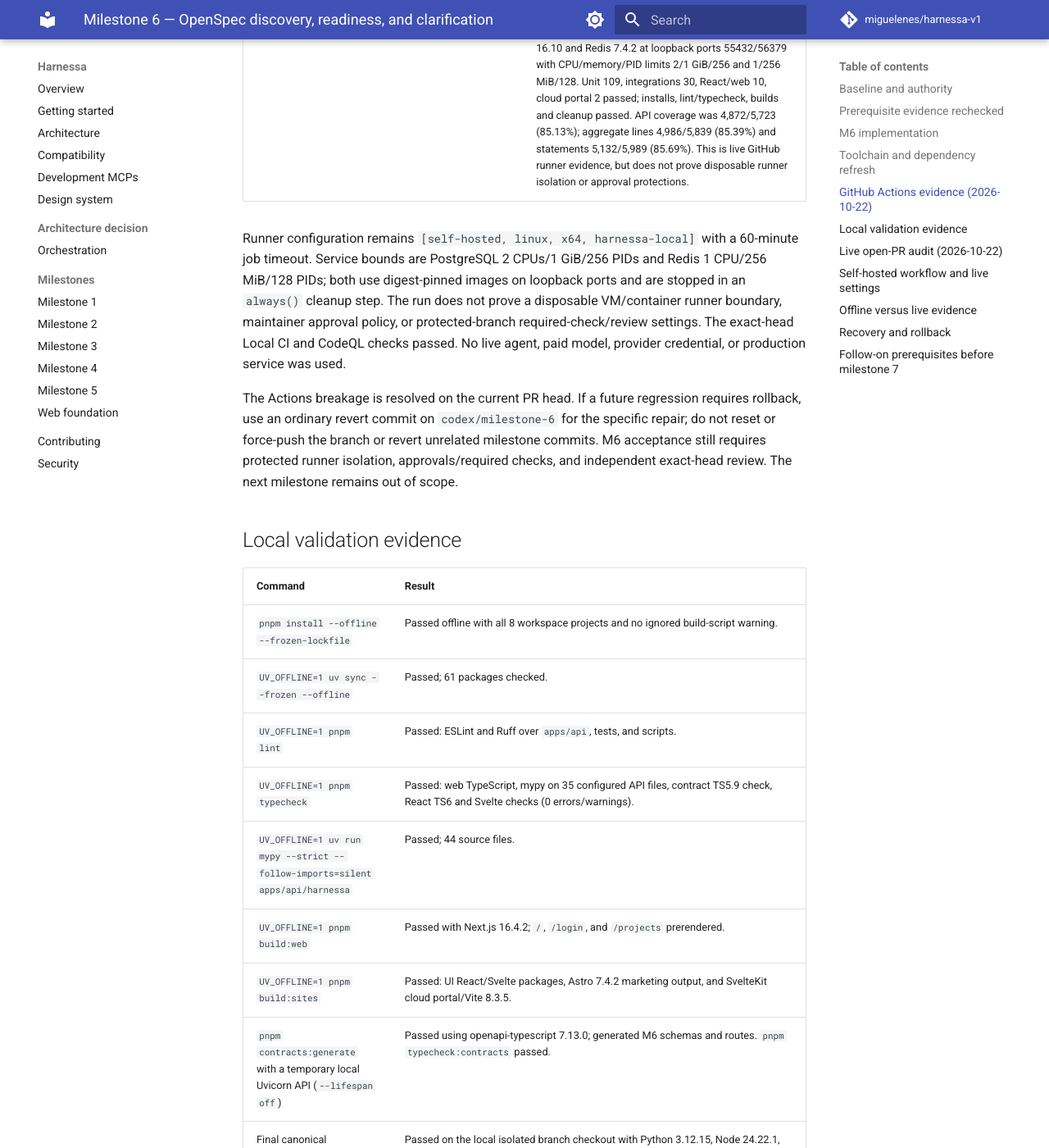
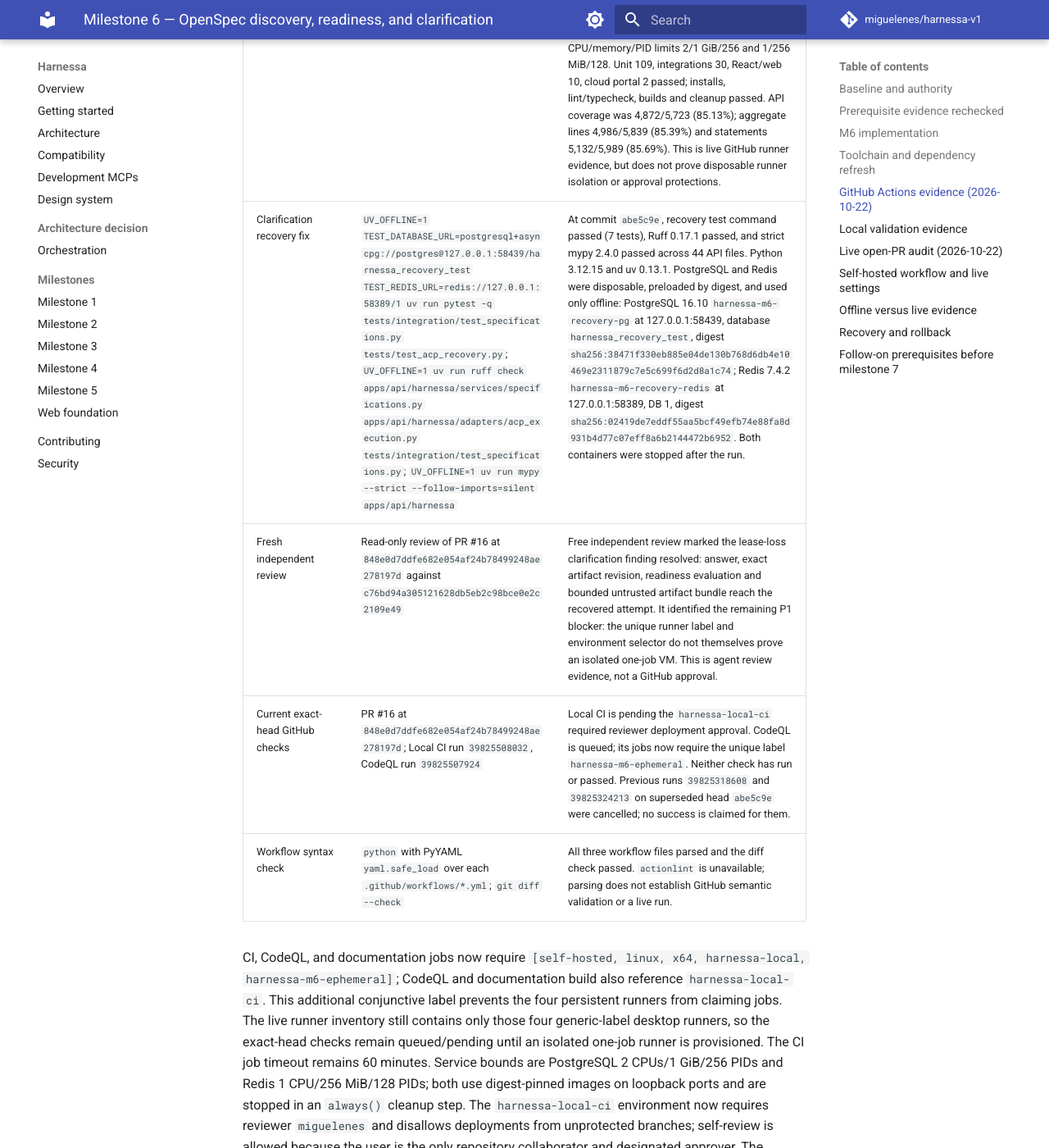
Before and after one commit to miguelenes/harnessa-v1, an MkDocs documentation site: the page built from docs/milestones/06.md, in a window 1280 px wide and 1400 px high, scrolled down 5366 px. Shown: the whole window at 82% size. Built offline with MkDocs 1.6.1 and Material for MkDocs 9.7.7, drawn with Linux system fonts in a browser that asks for light colours; comment, search, counter and statistics services are not loaded; some of the changed text lies outside the part shown.

Commit message:
docs: update milestone 6 review and runner status

```diff
--- a/docs/milestones/06.md
+++ b/docs/milestones/06.md
@@ -1,6 +1,6 @@
 # Milestone 6 — OpenSpec discovery, readiness, and clarification
 
-**Status: active / partial. Acceptance is not met.** API and aggregate coverage exceed the 85% line and statement gates in both the local canonical run and completed exact-head GitHub Actions runs. Push and PR workflows passed on `de725e9bde3b92ad15f34d23cd5eeaf1a0ddc84a`. The repository still lacks approval protection, runner isolation evidence, independent review, and required-check settings needed for safe self-hosted execution and merge. The M6 prompt remains at `planning/prompts/06-openspec.md`; neither the planning index nor any earlier milestone status or archive was changed. Work stops before milestone 7.
+**Status: active / partial. Acceptance is not met.** API and aggregate coverage exceed the 85% line and statement gates in the local canonical run and earlier completed exact-head GitHub Actions runs. PR #16 now has a recovery fix and an isolated-runner/environment gate, but its newest Local CI and CodeQL checks have not run: the environment approval is pending and no runner with the new unique label is registered. Independent review resolved the recovery finding and confirmed these execution blockers. Keep this milestone active; do not update the planning index or archive the prompt until all acceptance evidence is complete. Work stops before milestone 7.
 
 ## Baseline and authority
 
@@ -51,7 +51,7 @@
 
 ## GitHub Actions evidence (2026-10-22)
 
-The live PR is [#16](https://github.com/miguelenes/harnessa-v1/pull/16), targeting `main`. The latest completed Actions/code-fix revision at time of writing was `aa58194390a33a15d385f1cc23bf32c76b8cbc11` (`fix: validate cloud portal GitHub links`); this evidence update was subsequently committed as `aee05a8`. The worktree was clean before the URL fix and no unrelated changes were present. The workflow changes, URL assertion fix, and evidence update are pushed to `codex/milestone-6`; `main` was not modified.
+The live PR is [#16](https://github.com/miguelenes/harnessa-v1/pull/16), targeting `main`. The latest completed Actions evidence remains on earlier heads listed below. Recovery fix `abe5c9ee3957b1c07821f6477b701fddd1c777bd` and isolated-runner workflow change `848e0d7ddfe682e054af24b78499248ae278197d` are pushed to `codex/milestone-6`; `main` was not modified. At `848e0d7`, PR Local CI run `39825508032` is pending its protected environment, and CodeQL run `39825507924` is queued for a runner with the new label. Neither is a passing check.
 
 | Check/evidence | Exact command or configuration | Result and limits |
 |---|---|---|
@@ -60,10 +60,14 @@
 | CodeQL | `.github/workflows/codeql.yml`, CodeQL Action v4 pinned at `9b3254085494b55a0f7c4c2b3d2d52cc712ce370`, with Node.js 26.12.0 set up before JavaScript/TypeScript extraction. | Run `39818618102` passed Python and JavaScript/TypeScript analysis on the exact head above. The CodeQL check run also passed. |
 | CodeQL alert repair | Replaced `href.includes("github.com")` in `tests/web/svelte.test.ts` with URL parsing and exact `hostname === "github.com"`. Local command: `pnpm exec vitest run --config apps/cloud-portal/vitest.config.ts tests/web/svelte.test.ts`. | 1 file and 2 tests passed. This removed the new high-severity “Incomplete URL substring sanitization” CodeQL finding on the cloud-portal URL assertion. |
 | Exact-head Local CI success | Workflow `.github/workflows/ci.yml`; canonical `pnpm test` plus lint, typecheck, and builds | Push run `39822630551` and PR run `39822640902` both passed on `de725e9bde3b92ad15f34d23cd5eeaf1a0ddc84a`. The PR job ran on `harnessa-v1-desktop-pc-2` (`self-hosted`, `linux`, `x64`, `harnessa-local`); Node 26.12.0, Python 3.14.4 host with uv-selected Python 3.12.15, uv 0.13.1, pnpm 10.34.7, pytest 9.1.1, xdist 3.8.0, pytest-cov 7.1.0. It provisioned PostgreSQL 16.10 and Redis 7.4.2 at loopback ports 55432/56379 with CPU/memory/PID limits 2/1 GiB/256 and 1/256 MiB/128. Unit 109, integrations 30, React/web 10, cloud portal 2 passed; installs, lint/typecheck, builds and cleanup passed. API coverage was 4,872/5,723 (85.13%); aggregate lines 4,986/5,839 (85.39%) and statements 5,132/5,989 (85.69%). This is live GitHub runner evidence, but does not prove disposable runner isolation or approval protections. |
+| Clarification recovery fix | `UV_OFFLINE=1 TEST_DATABASE_URL=postgresql+asyncpg://postgres@127.0.0.1:58439/harnessa_recovery_test TEST_REDIS_URL=redis://127.0.0.1:58389/1 uv run pytest -q tests/integration/test_specifications.py tests/test_acp_recovery.py`; `UV_OFFLINE=1 uv run ruff check apps/api/harnessa/services/specifications.py apps/api/harnessa/adapters/acp_execution.py tests/integration/test_specifications.py`; `UV_OFFLINE=1 uv run mypy --strict --follow-imports=silent apps/api/harnessa` | At commit `abe5c9e`, recovery test command passed (7 tests), Ruff 0.17.1 passed, and strict mypy 2.4.0 passed across 44 API files. Python 3.12.15 and uv 0.13.1. PostgreSQL and Redis were disposable, preloaded by digest, and used only offline: PostgreSQL 16.10 `harnessa-m6-recovery-pg` at 127.0.0.1:58439, database `harnessa_recovery_test`, digest `sha256:38471f330eb885e04de130b768d6db4e10469e2311879c7e5c699f6d2d8a1c74`; Redis 7.4.2 `harnessa-m6-recovery-redis` at 127.0.0.1:58389, DB 1, digest `sha256:02419de7eddf55aa5bcf49efb74e88fa8d931b4d77c07eff8a6b2144472b6952`. Both containers were stopped after the run. |
+| Fresh independent review | Read-only review of PR #16 at `848e0d7ddfe682e054af24b78499248ae278197d` against `c76bd94a305121628db5eb2c98bce0e2c2109e49` | Free independent review marked the lease-loss clarification finding resolved: answer, exact artifact revision, readiness evaluation and bounded untrusted artifact bundle reach the recovered attempt. It identified the remaining P1 blocker: the unique runner label and environment selector do not themselves prove an isolated one-job VM. This is agent review evidence, not a GitHub approval. |
+| Current exact-head GitHub checks | PR #16 at `848e0d7ddfe682e054af24b78499248ae278197d`; Local CI run `39825508032`, CodeQL run `39825507924` | Local CI is pending the `harnessa-local-ci` required reviewer deployment approval. CodeQL is queued; its jobs now require the unique label `harnessa-m6-ephemeral`. Neither check has run or passed. Previous runs `39825318608` and `39825324213` on superseded head `abe5c9e` were cancelled; no success is claimed for them. |
+| Workflow syntax check | `python` with PyYAML `yaml.safe_load` over each `.github/workflows/*.yml`; `git diff --check` | All three workflow files parsed and the diff check passed. `actionlint` is unavailable; parsing does not establish GitHub semantic validation or a live run. |
 
-Runner configuration remains `[self-hosted, linux, x64, harnessa-local]` with a 60-minute job timeout. Service bounds are PostgreSQL 2 CPUs/1 GiB/256 PIDs and Redis 1 CPU/256 MiB/128 PIDs; both use digest-pinned images on loopback ports and are stopped in an `always()` cleanup step. The run does not prove a disposable VM/container runner boundary, maintainer approval policy, or protected-branch required-check/review settings. The exact-head Local CI and CodeQL checks passed. No live agent, paid model, provider credential, or production service was used.
+CI, CodeQL, and documentation jobs now require `[self-hosted, linux, x64, harnessa-local, harnessa-m6-ephemeral]`; CodeQL and documentation build also reference `harnessa-local-ci`. This additional conjunctive label prevents the four persistent runners from claiming jobs. The live runner inventory still contains only those four generic-label desktop runners, so the exact-head checks remain queued/pending until an isolated one-job runner is provisioned. The CI job timeout remains 60 minutes. Service bounds are PostgreSQL 2 CPUs/1 GiB/256 PIDs and Redis 1 CPU/256 MiB/128 PIDs; both use digest-pinned images on loopback ports and are stopped in an `always()` cleanup step. The `harnessa-local-ci` environment now requires reviewer `miguelenes` and disallows deployments from unprotected branches; self-review is allowed because the user is the only repository collaborator and designated approver. The `Protect main` ruleset requires PRs, resolved review threads, strict `Local CI` and `CodeQL` checks, and prohibits force pushes/deletion; required approval count remains 0 because the PR author is also the sole GitHub collaborator. No workflow was approved on the user's behalf. Independent agent review is recorded above but is not a formal GitHub approval. No live agent, paid model, provider credential, or production service was used.
 
-The Actions breakage is resolved on the current PR head. If a future regression requires rollback, use an ordinary revert commit on `codex/milestone-6` for the specific repair; do not reset or force-push the branch or revert unrelated milestone commits. M6 acceptance still requires protected runner isolation, approvals/required checks, and independent exact-head review. The next milestone remains out of scope.
+The earlier coverage-gate Actions failure was corrected and passed on exact head `de725e9`. The newest recovery and workflow changes still require approval and a one-job isolated runner before exact-head CI can verify them. If a future regression requires rollback, use an ordinary revert commit on `codex/milestone-6` for the specific repair; do not reset or force-push the branch or revert unrelated milestone commits. M6 acceptance still requires protected runner isolation, approved deployment, passing exact-head checks, and the remaining acceptance evidence. The next milestone remains out of scope.
 
 ## Local validation evidence
 
@@ -127,18 +131,18 @@
 
 ## Self-hosted workflow and live settings
 
-- `.github/workflows/ci.yml` defines check name `Local CI` for pushes to all branches, pull requests targeting `main`, and merge groups. It runs only on `[self-hosted, linux, x64, harnessa-local]`; serializes with non-cancelling concurrency; uses read-only repository permissions and `persist-credentials: false`; rejects fork PRs before checkout; pins checkout v7.0.1 (`3d3c42e5aac5ba805825da76410c181273ba90b1`) and setup-node v7.1.0 (`949feb2413d6458794dcd2491c4babbbce0c15c1`) to full SHAs; uses Node 26.12.0; and runs install, lint, typecheck, builds, and canonical tests.
+- `.github/workflows/ci.yml` defines check name `Local CI` for pushes to all branches, pull requests targeting `main`, and merge groups. It now requires `[self-hosted, linux, x64, harnessa-local, harnessa-m6-ephemeral]` and environment `harnessa-local-ci`; serializes with non-cancelling concurrency; uses read-only repository permissions and `persist-credentials: false`; rejects fork PRs before checkout; pins checkout v7.0.1 (`3d3c42e5aac5ba805825da76410c181273ba90b1`) and setup-node v7.1.0 (`949feb2413d6458794dcd2491c4babbbce0c15c1`) to full SHAs; uses Node 26.12.0; and runs install, lint, typecheck, builds, and canonical tests. CodeQL uses the same unique label and environment. Documentation build/deploy also require the unique runner label; build waits on the protected environment.
 - CI provisions disposable PostgreSQL 16.10 and Redis 7.4.2 by immutable digests, loopback-only on 55432/56379, with CPU 2/1, memory 1 GiB/256 MiB and PID limits 256/128; `--pull=never` prevents job-time image pulls. Local integration used the same digests and limits on ports 58432/58379, database `harnessa_m6_spec_test`, Redis DB 1.
-- The PR Actions job ran on `harnessa-v1-desktop-pc-2` with labels `[self-hosted, linux, x64, harnessa-local]`. Runner registration does not establish that it is ephemeral, isolated for one job, or unprivileged. The job executes repository code directly as the runner user and can invoke that user’s rootless Podman CLI; no evidence of a disposable VM/runner boundary was available. Both exact-head Local CI events completed successfully.
-- The active `Protect main` ruleset applies only to `refs/heads/main` and requires PRs, but currently requires **0 approvals and 0 status checks**. Branch-protection API returned 404 (no legacy branch protection). The `harnessa-local-ci` environment exists but has no protection rules or reviewer requirement. Referencing an environment name in YAML does not create approval protection.
-- No configured workflow integration starts an independent code-review agent, applies its fixes, or repeats the three-round exact-head review loop. PR #16 is open and its exact-head Local CI and CodeQL checks pass; it has not been merged. Therefore push-to-merge acceptance is not met. Before internal PR execution and merge, an administrator must configure an approval-protected environment, isolated one-job runner boundary, required `Local CI` status and review requirements on `main`, and the authorized review-agent integration. Do not treat the runner label or YAML parse as proof of these controls.
+- Earlier PR Actions ran on `harnessa-v1-desktop-pc-2` with generic labels `[self-hosted, linux, x64, harnessa-local]`. These four persistent desktop runners are online and can execute repository code as the runner user with its rootless Podman CLI; they are not accepted as isolated one-job runners. No runner advertising `harnessa-m6-ephemeral` is registered. A disposable KVM VM with a one-job runner remains to be provisioned and evidenced before the new queued jobs can run.
+- The active `Protect main` ruleset applies only to `refs/heads/main`, requires pull requests, resolved review threads, strict `Local CI` and `CodeQL` status checks, and disallows deletion/non-fast-forward updates. It requires **0 formal PR approvals** because `miguelenes` is both sole repository collaborator and PR author; the user's explicit choice makes them the environment approver. The `harnessa-local-ci` environment has a required reviewer `miguelenes`, `prevent_self_review=false`, and protected-branch-only policy. GitHub deployment approval remains pending on the latest Local CI run. The environment/API configuration is live evidence; it is not proof that a job ran safely.
+- No configured workflow integration starts an independent code-review agent, applies its fixes, or repeats the three-round exact-head review loop. PR #16 is open; current Local CI is pending approval and CodeQL is queued without a matching runner. Therefore push-to-merge acceptance is not met. Provision the isolated one-job runner, let the user approve the environment deployment, then verify all checks and rerun review on the exact final head. Do not treat the runner label or YAML parse as proof of these controls.
 
 ## Offline versus live evidence
 
 - **Fixture/offline:** deterministic OpenSpec topic/bundle/readiness, authenticated M6 API flow, actual local OpenSpec CLI validation, fake Architect output, durable question/answer/revision behavior, Git search/explorer, stale-base invalidation before scheduler claim, and fake-router ACP paths. These are local fixture results; the fake Architect does not establish a live model result.
 - **Live model/agent:** no provider call, paid call, or real OpenCode 1.19.4 run occurred. `OPENSPEC_MODEL_ALIAS` was not configured. The required provider credential/route and spending authorization were unavailable for a live Architect result. `podman image exists` for `ghcr.io/anomalyco/opencode:1.19.4@sha256:bf8e2b5f785166a12a26cbb34ef1a2d35403368438efe036fd16c795a975c505` returned exit 1; no image pull was made. M5’s OpenCode 2.0.32 fake-router result remains the last live-agent transport evidence; it is not evidence for the 1.19.4 image or a real provider.
-- **GitHub/runner:** read-only live PR/ruleset/runner inventory was refreshed, and three PR branches received the narrow CodeQL fixes recorded above. Live exact-head M6 CI and CodeQL passed on PR #16. No independent M6 review or merge occurred. The `harnessa-local-ci` environment exists but has no protection rules; GitHub Pages is also configured.
-- **Production:** no application deployment, production migration, production data change, or user repository write occurred.
+- **GitHub/runner:** live PR/ruleset/runner/environment inventory was refreshed. Previous exact-head M6 CI and CodeQL passed at `5d61a87`; the latest exact-head jobs at `848e0d7` are pending/queued and have not run. A free read-only review resolved the recovery issue. The user is the configured environment reviewer; no deployment approval was granted during this turn. The four existing generic-label runners are not isolated and cannot claim the new unique-label jobs. No merge occurred. GitHub Pages is configured separately.
+- **Production/GitHub writes:** no application deployment, production migration, or production data change occurred. Commits were pushed only to `codex/milestone-6`; `main` was not written.
 
 ## Recovery and rollback
 
@@ -148,8 +152,8 @@
 
 ## Follow-on prerequisites before milestone 7
 
-1. Local and live exact-head Actions line and statement coverage exceed 85%; keep the threshold unchanged. Push run `39822630551` and PR run `39822640902` passed on `de725e9bde3b92ad15f34d23cd5eeaf1a0ddc84a`.
-2. The M6 branch and PR #16 are pushed, with exact-head CI passing. Configure/prove the protected self-hosted execution environment, one-job isolation, required `Local CI` check/review rules, and independent review-agent workflow. Rerun review after every repair and record merge/branch cleanup evidence only if all protections pass.
+1. Local and live exact-head Actions line and statement coverage exceeded 85% on earlier fully passing heads; keep the threshold unchanged. Push run `39822630551` and PR run `39822640902` passed on `de725e9bde3b92ad15f34d23cd5eeaf1a0ddc84a`. The latest head still needs those gates rerun.
+2. PR #16 at `848e0d7ddfe682e054af24b78499248ae278197d` is pushed but its latest Local CI and CodeQL are pending/queued. Provision and evidence a disposable KVM one-job runner with `harnessa-m6-ephemeral`, let the user approve the protected deployment, and rerun review after the final repair. Record merge/branch cleanup only if all protections pass.
 3. If live Architect evidence is required, configure the primary route and provider credentials, set an explicit spending ceiling, and authorize the live call. No such call was made here.
 4. Make the pinned OpenCode 1.19.4 image available in the permitted offline image cache and rerun both M5 ACP smoke scripts before marking that compatibility row verified.
 5. Refresh the live Dependabot alert count and clear the PR inventory under the protected workflow. Keep spike PRs #11/#12 aligned with the M4 NO-GO.
```
